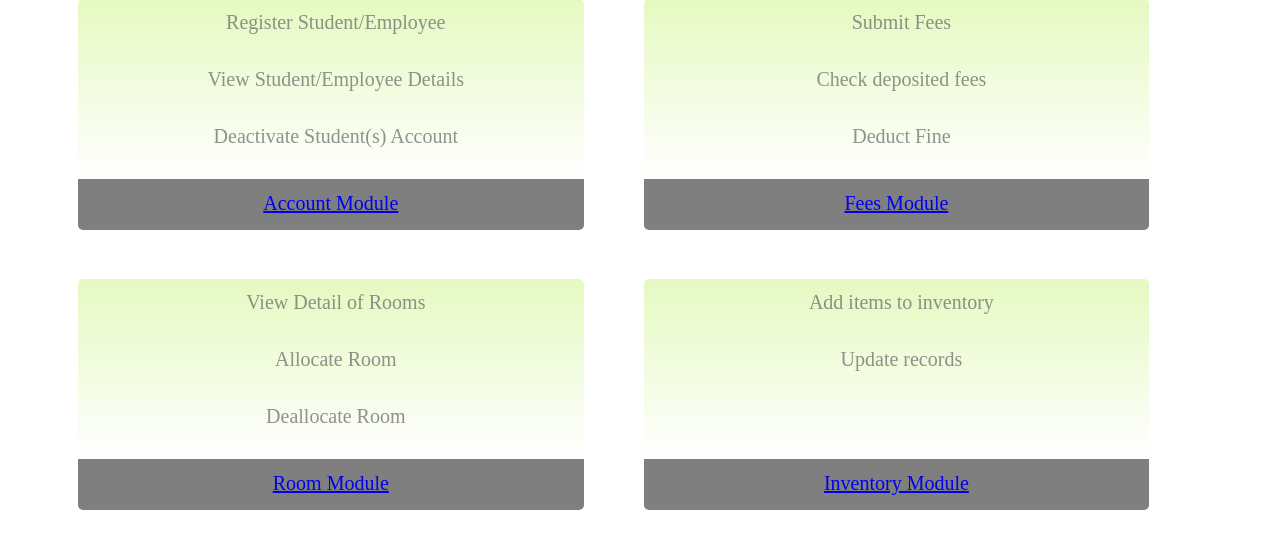
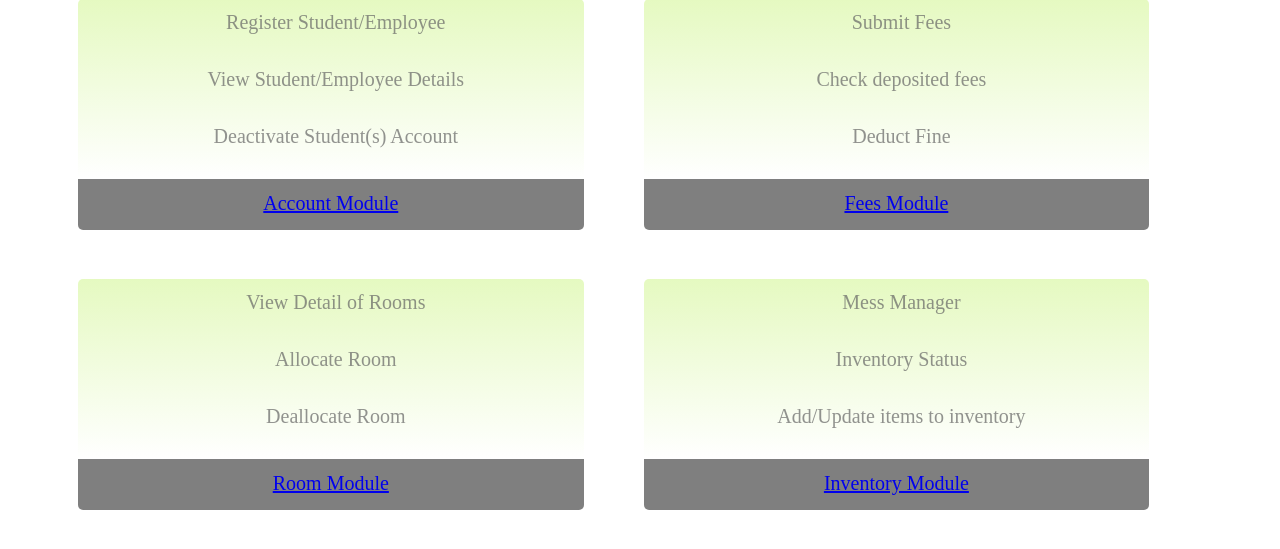
Before and after one commit to abhaskarchary/HostelERP, a Django app: page /manager/userpanel/ in a window 1280 px wide. Shown: the part 49-598 px from the top of the page. Run offline with Django 3.2, Linux system fonts and the light colour scheme.

Commit message:
Updated html code of inventory and panel

```diff
--- a/manager/templates/inventory.html
+++ b/manager/templates/inventory.html
@@ -22,6 +22,10 @@
 <body>
     <div id="d1" style="width: 92%;padding-left:20px;padding-top: 1px;height: 530px;margin:30px;border-radius: 5px;background-color: white;color: rgba(100,100,100,0.7);float:left">
         <p style="width:100%;font-size: 25px;font-family: sans-serif;color: black" align="left">Inventory Module</p>
+        <a class="i1" style="margin-left: 20px" href="#">Mess Manager</a>
+        <a class="i1" style="margin-left: 20px" href="#">Inventory Status</a>
+        <a class="i1" style="margin-left: 20px" href="#">Add items to inventory</a>
+        <a class="i1" style="margin-left: 20px" href="#">update inventory record</a>
     </div>
 </body>
 </html>
--- a/manager/templates/panel.html
+++ b/manager/templates/panel.html
@@ -73,8 +73,9 @@ $(document).ready(
         </div>
         <div style="width: 40%;background-color:white;height: 230px;margin-left:30px;margin-right: 30px;margin-top: 50px;border-radius: 5px;color: rgba(100,100,100,0.7);float:left">
             <div style="height: 180px;padding-left: 10px;background: linear-gradient(rgba(218, 247, 166,0.7),rgba(255,255,255,0.5));border-radius: 5px 5px 0px 0px ">
-                <p class="p1">Add items to inventory</p>
-                <p class="p1">Update records</p>
+                <p class="p1">Mess Manager</p>
+                <p class="p1">Inventory Status</p>
+                <p class="p1">Add/Update items to inventory</p>
             </div>
             <div style="height:38px;padding-top: 13px;background: linear-gradient(rgba(0,0,0,0.5),rgba(0,0,0,0.5));text-align: center;border-radius: 0px 0px 5px 5px">
                 <a class="x5" href="#5" style="font-size:20px;margin-top: 10px">Inventory Module</a>
--- a/manager/urls.py
+++ b/manager/urls.py
@@ -30,4 +30,6 @@ urlpatterns = [
     url(r'^deactivate_student/(?P<sid>ETL[0-9]+)/(?P<op>[a-d])$', views.deactivate, name='deactivate'),
     url(r'^generatereceipt/(?P<trans_id>Trans[0-9]+)/$', views.generate_receipt, name='generate_receipt'),
     url(r'^checkfines/$', views.checkfines, name='checkfines'),
+
+
 ]
```
